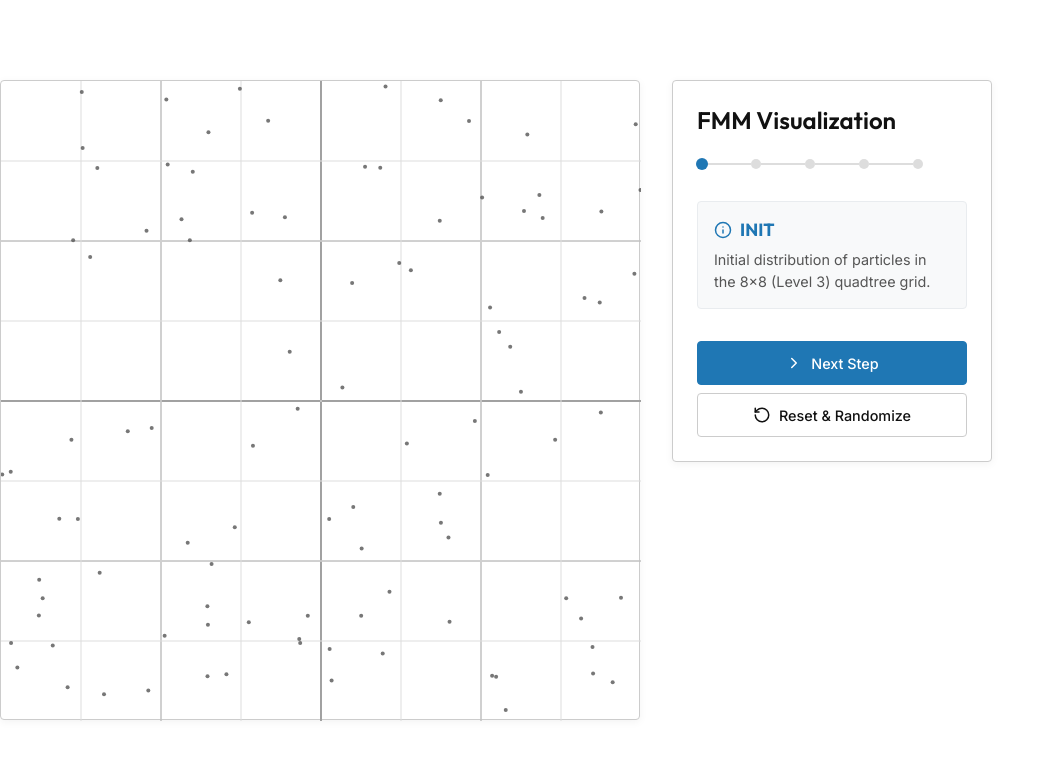
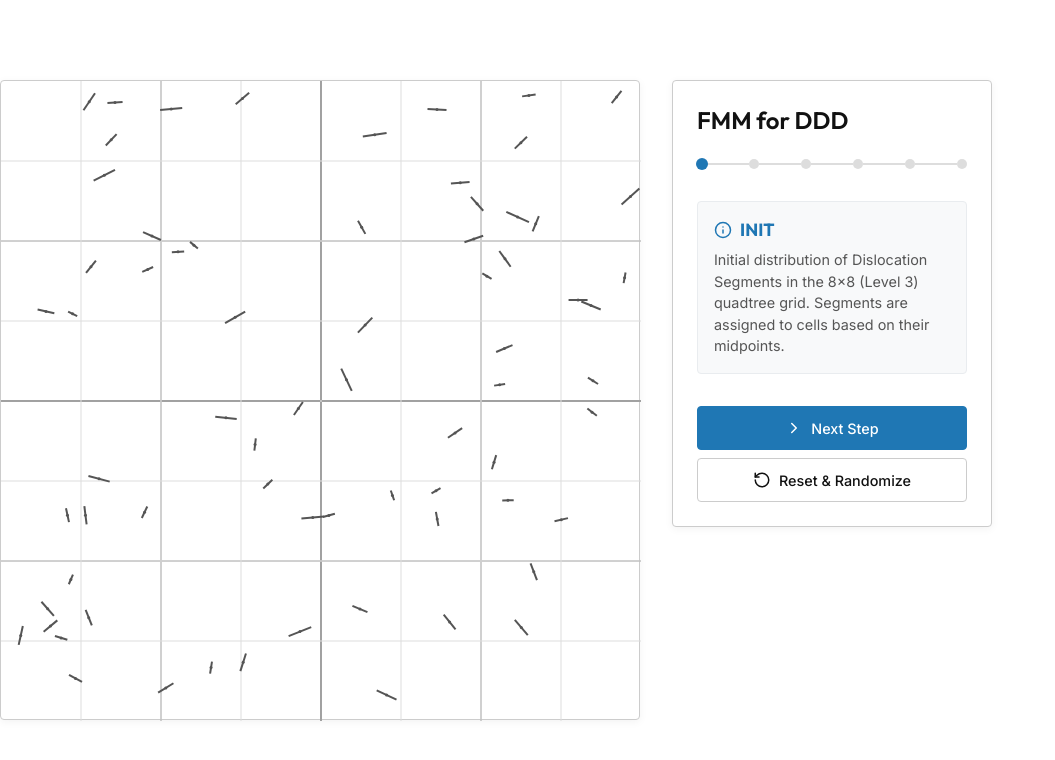
Before and after one commit to DreamNugent/FMM-Visualizer, a React (Vite) app: page / in a window 1280 px wide. Shown: the top 760 px of the page, without its empty margins (0-1055 px from the left). Built offline with nearby package versions, Linux system fonts and the light colour scheme.

Commit message:
update-修改源项为位错段

```diff
--- a/src/components/FMMVisualizer.jsx
+++ b/src/components/FMMVisualizer.jsx
@@ -4,7 +4,7 @@ import { Play, RotateCcw, ChevronRight, Info } from 'lucide-react';
 
 const SIZE = 640;
 const MAX_LEVEL = 3;
-const NUM_PARTICLES = 100;
+const NUM_SEGMENTS = 70;
 
 // Helper to get center of a cell
 const getCenter = (level, x, y) => {
@@ -16,33 +16,46 @@ const getCenter = (level, x, y) => {
   };
 };
 
-const STEPS = ['INIT', 'P2M', 'M2M', 'M2L', 'L2L'];
+const STEPS = ['INIT', 'P2M', 'M2M', 'M2L', 'L2L', 'L2P'];
 
 const FMMVisualizer = () => {
   const [currentStep, setCurrentStep] = useState(0);
-  const [particles, setParticles] = useState([]);
+  const [segments, setSegments] = useState([]);
   const [targetCellM2L, setTargetCellM2L] = useState({ level: 2, x: 1, y: 1 });
-  const [targetCellL2L, setTargetCellL2L] = useState(null);
 
-  // Initialize particles
-  const initParticles = () => {
-    const newParticles = Array.from({ length: NUM_PARTICLES }).map(() => {
-      const px = Math.random() * SIZE;
-      const py = Math.random() * SIZE;
+  // Initialize dislocation segments
+  const initSegments = () => {
+    const newSegments = Array.from({ length: NUM_SEGMENTS }).map(() => {
+      // Random center point for the segment
+      const midX = Math.random() * (SIZE - 20) + 10;
+      const midY = Math.random() * (SIZE - 20) + 10;
+
+      // Random length and angle
+      const length = Math.random() * 15 + 10; // 10 to 25 length
+      const angle = Math.random() * Math.PI * 2;
+
+      const dx = (length / 2) * Math.cos(angle);
+      const dy = (length / 2) * Math.sin(angle);
+
       const cellSize = SIZE / 8;
+
       return {
-        x: px,
-        y: py,
-        cellX: Math.floor(px / cellSize),
-        cellY: Math.floor(py / cellSize),
+        x1: midX - dx,
+        y1: midY - dy,
+        x2: midX + dx,
+        y2: midY + dy,
+        midX: midX,
+        midY: midY,
+        cellX: Math.floor(midX / cellSize),
+        cellY: Math.floor(midY / cellSize),
       };
     });
-    setParticles(newParticles);
+    setSegments(newSegments);
     setCurrentStep(0);
   };
 
   useEffect(() => {
-    initParticles();
+    initSegments();
   }, []);
 
   const stepName = STEPS[currentStep];
@@ -70,19 +83,16 @@ const FMMVisualizer = () => {
 
   // Interaction List Logic for M2L
   const getInteractionList = (level, tx, ty) => {
-    if (level < 2) return []; // M2L usually starts from level 2
+    if (level < 2) return [];
     const parentX = Math.floor(tx / 2);
     const parentY = Math.floor(ty / 2);
     const list = [];
 
-    // Parent's neighbors
     for (let px = parentX - 1; px <= parentX + 1; px++) {
       for (let py = parentY - 1; py <= parentY + 1; py++) {
         if (px >= 0 && px < Math.pow(2, level - 1) && py >= 0 && py < Math.pow(2, level - 1)) {
-          // Children of parent's neighbors
           for (let cx = px * 2; cx <= px * 2 + 1; cx++) {
             for (let cy = py * 2; cy <= py * 2 + 1; cy++) {
-              // Not neighbor of target
               if (Math.abs(cx - tx) > 1 || Math.abs(cy - ty) > 1) {
                 list.push({ x: cx, y: cy });
               }
@@ -96,24 +106,29 @@ const FMMVisualizer = () => {
 
   const interactionList = useMemo(() => getInteractionList(targetCellM2L.level, targetCellM2L.x, targetCellM2L.y), [targetCellM2L]);
 
-  const drawParticles = () => {
-    return particles.map((p, i) => (
-      <circle key={`p-${i}`} cx={p.x} cy={p.y} r={2} fill="var(--color-particle)" opacity={0.8} />
+  const drawSegments = () => {
+    return segments.map((s, i) => (
+      <g key={`s-${i}`}>
+        {/* Draw the dislocation segment line */}
+        <line x1={s.x1} y1={s.y1} x2={s.x2} y2={s.y2} stroke="var(--color-particle)" strokeWidth="2" />
+        {/* Draw the midpoint slightly to emphasize DDD center-of-mass/evaluation point */}
+        <circle cx={s.midX} cy={s.midY} r={1.5} fill="var(--color-particle)" />
+      </g>
     ));
   };
 
   const drawP2M = () => {
     if (stepName !== 'P2M') return null;
-    return particles.map((p, i) => {
-      const center = getCenter(3, p.cellX, p.cellY);
+    return segments.map((s, i) => {
+      const center = getCenter(3, s.cellX, s.cellY);
       return (
         <motion.line
           key={`p2m-${i}`}
-          x1={p.x} y1={p.y} x2={center.cx} y2={center.cy}
+          x1={s.midX} y1={s.midY} x2={center.cx} y2={center.cy}
           stroke="var(--color-multipole)"
           strokeWidth="0.5"
           initial={{ pathLength: 0, opacity: 0 }}
-          animate={{ pathLength: 1, opacity: 0.3 }}
+          animate={{ pathLength: 1, opacity: 0.5 }}
           transition={{ duration: 1.5, ease: "easeInOut" }}
         />
       );
@@ -121,10 +136,9 @@ const FMMVisualizer = () => {
   };
 
   const drawM2M = () => {
-    if (stepName !== 'M2M' && stepName !== 'M2L' && stepName !== 'L2L') return null;
+    if (stepName !== 'M2M' && stepName !== 'M2L' && stepName !== 'L2L' && stepName !== 'L2P') return null;
     const lines = [];
 
-    // Draw Level 3 multipoles (dots)
     if (stepName === 'M2M') {
       for (let x = 0; x < 8; x++) {
         for (let y = 0; y < 8; y++) {
@@ -142,7 +156,6 @@ const FMMVisualizer = () => {
         }
       }
 
-      // Level 2 to Level 1
       for (let x = 0; x < 4; x++) {
         for (let y = 0; y < 4; y++) {
           const c2 = getCenter(2, x, y);
@@ -160,7 +173,6 @@ const FMMVisualizer = () => {
       }
     }
 
-    // Always show Multipole centers for visualization
     for (let level = 2; level <= 3; level++) {
       const numCells = Math.pow(2, level);
       for (let x = 0; x < numCells; x++) {
@@ -182,7 +194,6 @@ const FMMVisualizer = () => {
 
     return (
       <>
-        {/* Highlight Target Cell */}
         <rect
           x={targetCellM2L.x * targetCenter.size}
           y={targetCellM2L.y * targetCenter.size}
@@ -193,7 +204,6 @@ const FMMVisualizer = () => {
           strokeWidth="2"
         />
 
-        {/* Highlight Interaction List Cells */}
         {interactionList.map((cell, i) => {
           const c = getCenter(targetCellM2L.level, cell.x, cell.y);
           return (
@@ -210,7 +220,6 @@ const FMMVisualizer = () => {
           );
         })}
 
-        {/* Draw M2L Translation arrows */}
         {interactionList.map((cell, i) => {
           const sourceCenter = getCenter(targetCellM2L.level, cell.x, cell.y);
           return (
@@ -232,10 +241,10 @@ const FMMVisualizer = () => {
   };
 
   const drawL2L = () => {
-    if (stepName !== 'L2L') return null;
+    if (stepName !== 'L2L' && stepName !== 'L2P') return null;
     const lines = [];
 
-    // Level 1 to Level 2
+    if (stepName === 'L2L') {
       for (let x = 0; x < 2; x++) {
         for (let y = 0; y < 2; y++) {
           const pCenter = getCenter(1, x, y);
@@ -251,14 +260,11 @@ const FMMVisualizer = () => {
                   transition={{ duration: 1 }}
                 />
               );
-            lines.push(<circle key={`l2lc-2-${x * 2 + dx}-${y * 2 + dy}`} cx={cCenter.cx} cy={cCenter.cy} r={4} fill="var(--color-local)" />);
             }
           }
-        lines.push(<circle key={`l2lp-1-${x}-${y}`} cx={pCenter.cx} cy={pCenter.cy} r={6} fill="var(--color-local)" />);
         }
       }
 
-    // Level 2 to Level 3
       for (let x = 0; x < 4; x++) {
         for (let y = 0; y < 4; y++) {
           const pCenter = getCenter(2, x, y);
@@ -274,13 +280,42 @@ const FMMVisualizer = () => {
                   transition={{ duration: 1, delay: 1 }}
                 />
               );
-            lines.push(<circle key={`l2lc-3-${x * 2 + dx}-${y * 2 + dy}`} cx={cCenter.cx} cy={cCenter.cy} r={2} fill="var(--color-local)" />);
+            }
           }
         }
       }
     }
 
+    // Always draw local centers in L2L and L2P
+    for (let level = 1; level <= 3; level++) {
+      const numCells = Math.pow(2, level);
+      for (let x = 0; x < numCells; x++) {
+        for (let y = 0; y < numCells; y++) {
+          const c = getCenter(level, x, y);
+          lines.push(<circle key={`l2lc-${level}-${x}-${y}`} cx={c.cx} cy={c.cy} r={level === 1 ? 6 : level === 2 ? 4 : 2} fill="var(--color-local)" />);
+        }
+      }
+    }
+
     return lines;
+  };
+
+  const drawL2P = () => {
+    if (stepName !== 'L2P') return null;
+    return segments.map((s, i) => {
+      const center = getCenter(3, s.cellX, s.cellY);
+      return (
+        <motion.line
+          key={`l2p-${i}`}
+          x1={center.cx} y1={center.cy} x2={s.midX} y2={s.midY}
+          stroke="var(--color-local)"
+          strokeWidth="0.5"
+          initial={{ pathLength: 0, opacity: 0 }}
+          animate={{ pathLength: 1, opacity: 0.8 }}
+          transition={{ duration: 1.5, ease: "easeInOut" }}
+        />
+      );
+    });
   };
 
   const nextStep = () => {
@@ -289,23 +324,17 @@ const FMMVisualizer = () => {
 
   return (
     <div style={{ display: 'flex', gap: '2rem', alignItems: 'flex-start' }}>
-      {/* Visualizer Domain */}
       <div className="glass-panel" style={{ width: SIZE, height: SIZE, position: 'relative' }}>
         <svg width={SIZE} height={SIZE} style={{ position: 'absolute', top: 0, left: 0 }}>
-          {/* Base Grid */}
           {renderGrid()}
-
-          {/* Particles */}
-          {drawParticles()}
-
-          {/* FMM Steps */}
+          {drawSegments()}
           {drawP2M()}
           {drawM2M()}
           {drawM2L()}
           {drawL2L()}
+          {drawL2P()}
         </svg>
 
-        {/* Interaction layer for M2L */}
         {stepName === 'M2L' && (
           <div style={{ position: 'absolute', top: 0, left: 0, width: SIZE, height: SIZE, display: 'grid', gridTemplateColumns: 'repeat(4, 1fr)', gridTemplateRows: 'repeat(4, 1fr)' }}>
             {Array.from({ length: 16 }).map((_, i) => {
@@ -324,14 +353,13 @@ const FMMVisualizer = () => {
         )}
       </div>
 
-      {/* Control Panel */}
       <div className="glass-panel" style={{ width: '320px', padding: '1.5rem', display: 'flex', flexDirection: 'column', gap: '1rem' }}>
-        <h2 style={{ fontSize: '1.5rem', fontWeight: 600, color: 'var(--text-main)', marginBottom: '0.5rem' }}>FMM Visualization</h2>
+        <h2 style={{ fontSize: '1.5rem', fontWeight: 600, color: 'var(--text-main)', marginBottom: '0.5rem' }}>FMM for DDD</h2>
 
-        <div style={{ display: 'flex', alignItems: 'center', justifyContent: 'space-between', marginBottom: '1rem' }}>
+        <div style={{ display: 'flex', alignItems: 'center', justifyContent: 'space-between', marginBottom: '1rem', flexWrap: 'wrap' }}>
           {STEPS.map((step, idx) => (
-            <div key={step} style={{ display: 'flex', alignItems: 'center', flex: 1 }}>
-              <div className={`step-dot ${idx <= currentStep ? 'active' : ''}`} />
+            <div key={step} style={{ display: 'flex', alignItems: 'center', flex: idx === STEPS.length - 1 ? 0 : 1 }}>
+              <div className={`step-dot ${idx <= currentStep ? 'active' : ''}`} title={step} />
               {idx < STEPS.length - 1 && <div className="step-line" style={{ background: idx < currentStep ? 'var(--accent-color)' : '' }} />}
             </div>
           ))}
@@ -342,11 +370,12 @@ const FMMVisualizer = () => {
             <Info size={18} /> {stepName}
           </h3>
           <p style={{ fontSize: '0.9rem', color: 'var(--text-muted)', lineHeight: 1.5 }}>
-            {stepName === 'INIT' && 'Initial distribution of particles in the 8x8 (Level 3) quadtree grid.'}
-            {stepName === 'P2M' && 'Particle to Multipole (P2M): Particles in Level 3 cells form multipole expansions at their cell centers.'}
+            {stepName === 'INIT' && 'Initial distribution of Dislocation Segments in the 8x8 (Level 3) quadtree grid. Segments are assigned to cells based on their midpoints.'}
+            {stepName === 'P2M' && 'Segment to Multipole (P2M): Dislocation segments in Level 3 cells are expanded into multipoles at their cell centers.'}
             {stepName === 'M2M' && 'Multipole to Multipole (M2M): Multipole expansions are translated from Level 3 to Level 2, and Level 2 to Level 1 parent cells.'}
-            {stepName === 'M2L' && 'Multipole to Local (M2L): For well-separated cells (Interaction List), multipoles are converted to local expansions. Hover/Click Level 2 cells to see their interaction lists!'}
+            {stepName === 'M2L' && 'Multipole to Local (M2L): For well-separated cells (Interaction List), multipoles are converted to local expansions. Hover over Level 2 cells to explore.'}
             {stepName === 'L2L' && 'Local to Local (L2L): Local expansions are translated from parent cells down to child cells (Level 1 -> 2 -> 3).'}
+            {stepName === 'L2P' && 'Local to Segment (L2P): Local expansions at Level 3 leaf cells are evaluated at the midpoints of the Dislocation Segments to compute the long-range forces.'}
           </p>
         </div>
 
@@ -354,7 +383,7 @@ const FMMVisualizer = () => {
           <button className="btn active" onClick={nextStep}>
             <ChevronRight size={18} /> Next Step
           </button>
-          <button className="btn" onClick={initParticles}>
+          <button className="btn" onClick={initSegments}>
             <RotateCcw size={18} /> Reset & Randomize
           </button>
         </div>
```
Lines whose indentation alone changed are shown as unchanged.
